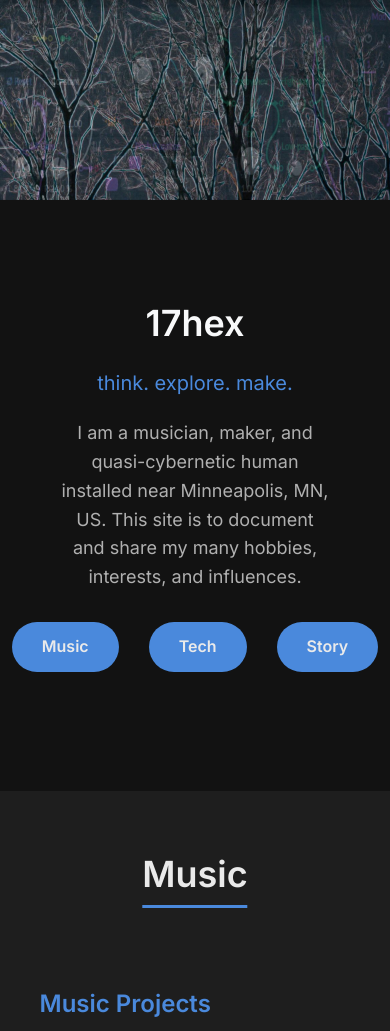
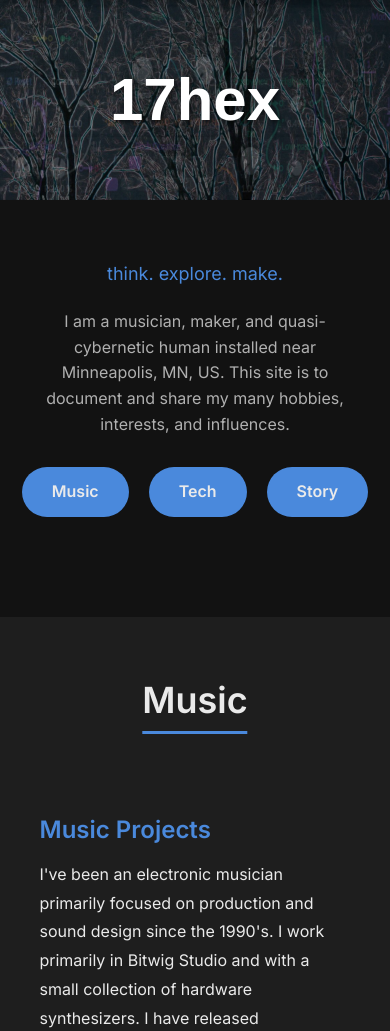
Before and after one commit to jwoyak/17hex, a PHP site: page / in a window 390 px wide. Shown: the part 78-1109 px from the top of the page. Run offline with PHP 8.4, Linux system fonts and the light colour scheme; some web fonts are replaced.

Commit message:
updated header text to overlay

```diff
--- a/index.html
+++ b/index.html
@@ -26,19 +26,18 @@
         </div>
     </header>
 
-    <!-- Add the full-width header image here -->
-    <div class="full-width-header">
+    <!-- Full width header image with overlay text -->
+    <div class="header-image-container">
         <img src="images/blog-header.jpg" alt="17hex header image">
+        <div class="header-overlay">
+            <h1 class="site-title">17hex</h1>
+        </div>
     </div>
 
     <section id="home" class="hero">
-        <!-- Remove the circle image since we're replacing it -->
-        <!-- <div class="circle-image">
-            <img src="images/circle-image.png" alt="17h">
-        </div> -->
         <div class="container">
             <div class="hero-content">
-                <h1>17hex</h1>
+                <!-- Remove the h1 from here since we moved it to the header image -->
                 <p class="tagline">think. explore. make.</p>
                 <p class="description">I am a musician, maker, and quasi-cybernetic human installed near Minneapolis, MN, US.
                     This site is to document and share my many hobbies, interests, and influences.</p>
--- a/styles.css
+++ b/styles.css
@@ -1,3 +1,11 @@
+/* Custom Font */
+@font-face {
+    font-family: 'FirstV2';
+    src: url('sigil/fonts/firstv2-webfont.woff') format('woff');
+    font-weight: normal;
+    font-style: normal;
+}
+
 /* Base Styles */
 :root {
     --dark-blue: #2c3e50;
@@ -106,54 +114,61 @@ nav ul li a:hover::after {
     width: 100%;
 }
 
-/* Full-width header image */
-.full-width-header {
+/* Header image with overlay text */
+.header-image-container {
+    position: relative;
     width: 100%;
+    height: 300px;
     overflow: hidden;
-    position: relative;
-    line-height: 0; /* Removes any spacing below the image */
+    line-height: 0;
 }
 
-.full-width-header img {
-    width: 100vw; /* Use viewport width unit to ensure full width */
-    height: 300px; /* Set a fixed reasonable height */
+.header-image-container img {
+    width: 100%;
+    height: 100%;
+    object-fit: cover;
     display: block;
-    object-fit: cover; /* This makes sure the image covers the container */
-    margin-left: calc(-50vw + 50%); /* This trick ensures the image spans the full width */
-    margin-right: calc(-50vw + 50%);
 }
 
-/* Adjust hero section to account for the header image */
-.hero {
-    height: auto; /* Change from 90vh to auto to be more responsive */
-    min-height: 70vh; /* Still maintain good height on larger screens */
-    padding-top: 60px; /* Add some space at the top */
+.header-overlay {
+    position: absolute;
+    top: 0;
+    left: 0;
+    width: 100%;
+    height: 100%;
+    display: flex;
+    justify-content: center;
+    align-items: center;
+    background: rgba(0, 0, 0, 0.3);
 }
 
-/* Since we're removing the circle image, adjust the hero content positioning */
-.hero-content {
-    margin-left: 0; /* Reset the margin */
-    margin: 0 auto; /* Center the content */
-    text-align: center; /* Center-align the text */
-    max-width: 800px; /* Control the maximum width */
-    padding: 60px 20px; /* Add padding all around */
+.site-title {
+    font-family: 'FirstV2', sans-serif;
+    font-size: 80px;
+    color: white;
+    text-shadow: 2px 2px 4px rgba(0, 0, 0, 0.5);
+    margin: 0;
+    padding: 0;
 }
 
-/* Adjust hero buttons to look better centered */
-.hero-buttons {
+/* Hero Section */
+.hero {
+    background: var(--dark-bg);
+    color: var(--text-primary);
+    padding-top: 60px;
+    padding-bottom: 100px;
     display: flex;
-    justify-content: center;
-    gap: 20px; /* Add some space between buttons */
+    align-items: center;
+    position: relative;
+    overflow: hidden;
 }
 
-.hero-buttons .btn {
-    margin: 0 5px;
-}
-
-.hero h1 {
-    font-size: 64px;
-    margin-bottom: 20px;
-    color: var(--off-white);
+.hero-content {
+    position: relative;
+    z-index: 2;
+    text-align: center;
+    margin: 0 auto;
+    max-width: 800px;
 }
 
 .hero .tagline {
@@ -167,6 +182,14 @@ nav ul li a:hover::after {
     margin-bottom: 30px;
     max-width: 600px;
     color: var(--text-secondary);
+    margin-left: auto;
+    margin-right: auto;
+}
+
+.hero-buttons {
+    display: flex;
+    justify-content: center;
+    gap: 20px;
 }
 
 .btn {
@@ -358,10 +381,6 @@ footer {
 
 /* Responsive */
 @media (max-width: 992px) {
-    .hero h1 {
-        font-size: 48px;
-    }
-
     .hero .tagline {
         font-size: 20px;
     }
@@ -374,14 +393,6 @@ footer {
     .content-grid.reversed {
         direction: ltr;
     }
-
-    .hero-content {
-        margin-left: 0; /* This is already set in our new styles */
-    }
-
-    .circle-bg {
-        display: none; /* Already handled above */
-    }
 }
 
 @media (max-width: 768px) {
@@ -393,16 +404,20 @@ footer {
         display: none; /* For simplicity; in a real project, add a hamburger menu */
     }
 
-    .hero h1 {
-        font-size: 36px;
+    .header-image-container {
+        height: 200px; /* Shorter on mobile */
     }
 
-    .full-width-header img {
-        height: 200px; /* Make header image smaller on mobile */
+    .site-title {
+        font-size: 60px; /* Smaller text on mobile */
     }
 
-    .hero-content {
-        padding: 40px 20px; /* Less padding on mobile */
+    .hero .tagline {
+        font-size: 18px;
+    }
+
+    .hero .description {
+        font-size: 16px;
     }
 
     .footer-content {
```
